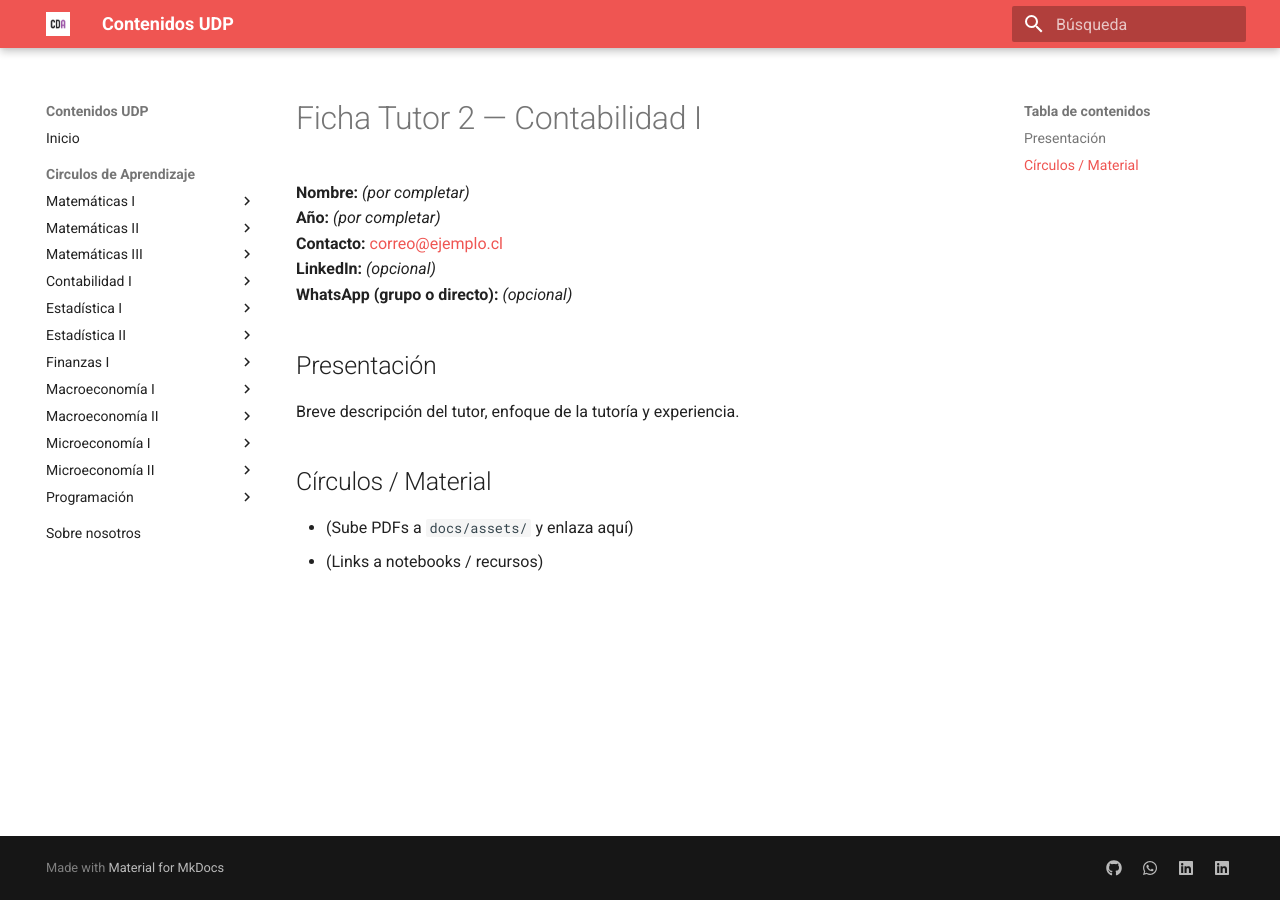
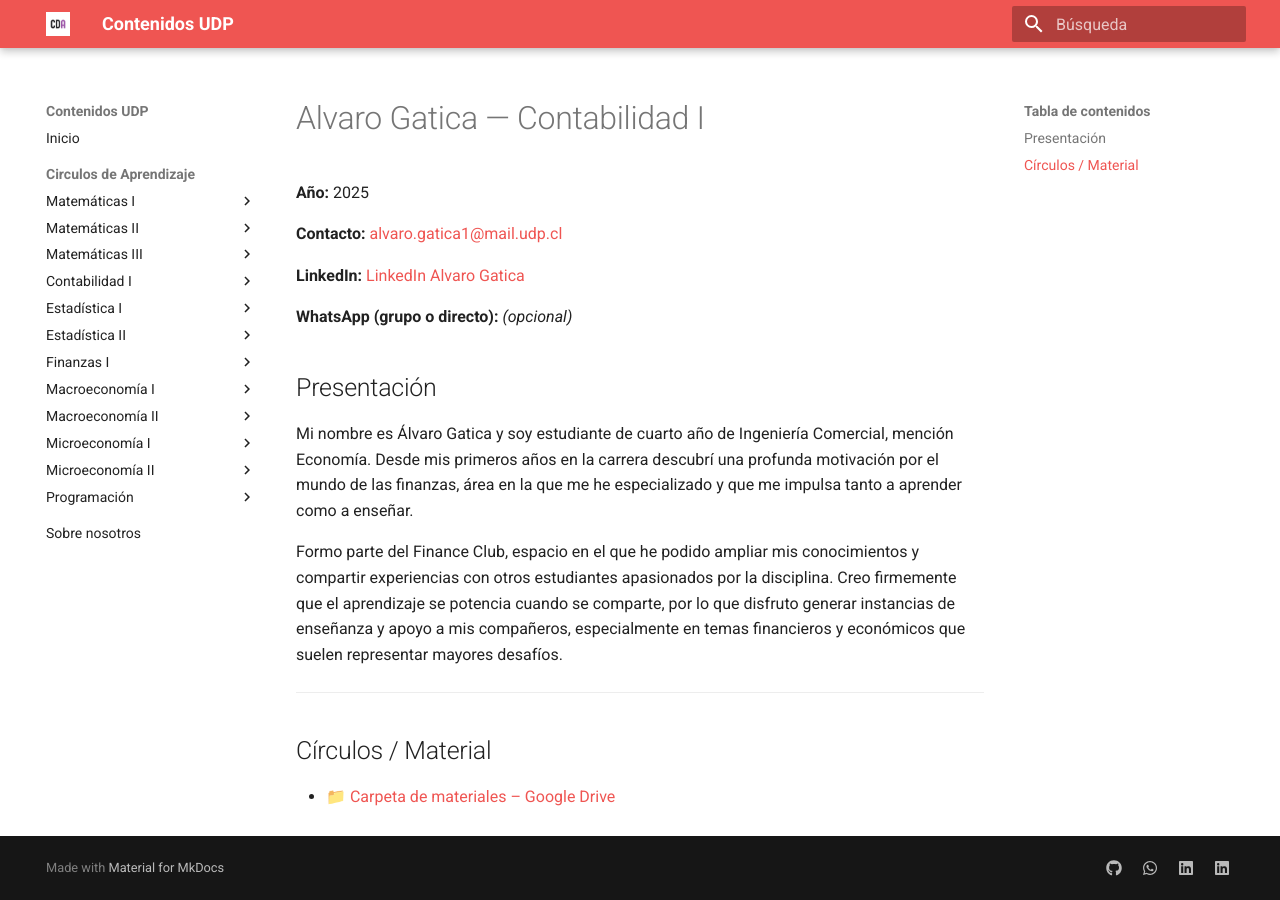
Before and after one commit to cda-fae/cda-fae, an MkDocs documentation site: the page built from docs/tutorias/contabilidad-1/tutores/tutor2.md, in a window 1280 px wide. Built offline with MkDocs 1.6.1 and Material for MkDocs 9.7.7, drawn with Linux system fonts in a browser that asks for light colours.

Commit message:
Alvaro conta1 perfil

```diff
--- a/docs/tutorias/contabilidad-1/tutores/tutor2.md
+++ b/docs/tutorias/contabilidad-1/tutores/tutor2.md
@@ -1,14 +1,23 @@
-# Ficha Tutor 2 — Contabilidad I
+# Alvaro Gatica — Contabilidad I
 
-**Nombre:** _(por completar)_
-**Año:** _(por completar)_
-**Contacto:** [correo@ejemplo.cl](mailto:correo@ejemplo.cl)
-**LinkedIn:** _(opcional)_
+
+**Año:** 2025
+
+**Contacto:** [alvaro.gatica1@mail.udp.cl](mailto:alvaro.gatica1@mail.udp.cl?subject=Consulta%20Tutor%C3%ADas%20ContabilidadI%20I)
+
+**LinkedIn:** [LinkedIn Alvaro Gatica](https://www.linkedin.com/in/alvarogatica/)
+
 **WhatsApp (grupo o directo):** _(opcional)_
 
 ## Presentación
-Breve descripción del tutor, enfoque de la tutoría y experiencia.
+Mi nombre es Álvaro Gatica y soy estudiante de cuarto año de Ingeniería Comercial, mención Economía.
+Desde mis primeros años en la carrera descubrí una profunda motivación por el mundo de las finanzas, área en la que me he especializado y que me impulsa tanto a aprender como a enseñar.
+
+Formo parte del Finance Club, espacio en el que he podido ampliar mis conocimientos y compartir experiencias con otros estudiantes apasionados por la disciplina.
+Creo firmemente que el aprendizaje se potencia cuando se comparte, por lo que disfruto generar instancias de enseñanza y apoyo a mis compañeros,
+especialmente en temas financieros y económicos que suelen representar mayores desafíos.
+
+---
 
 ## Círculos / Material
-- (Sube PDFs a `docs/assets/` y enlaza aquí)
-- (Links a notebooks / recursos)
+- 📁 [Carpeta de materiales – Google Drive](https://drive.google.com/drive/folders/19AEBzXqmSNbXUhttQ5zdmJTQxjgUD5GY?usp=sharing)
```
